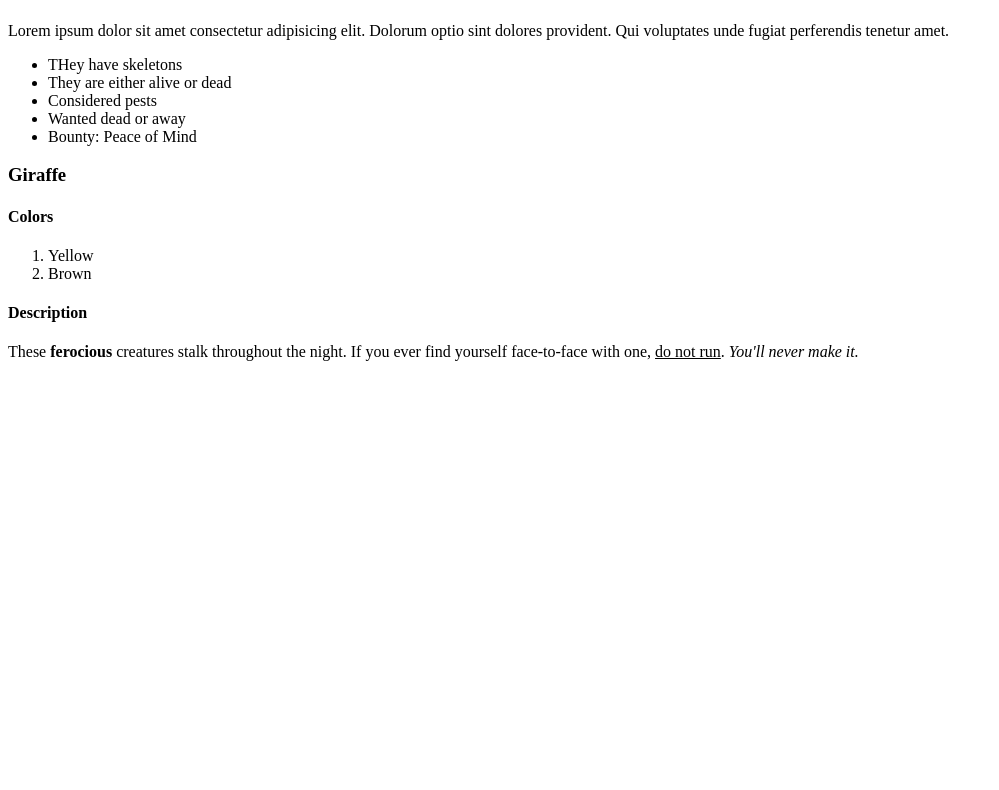
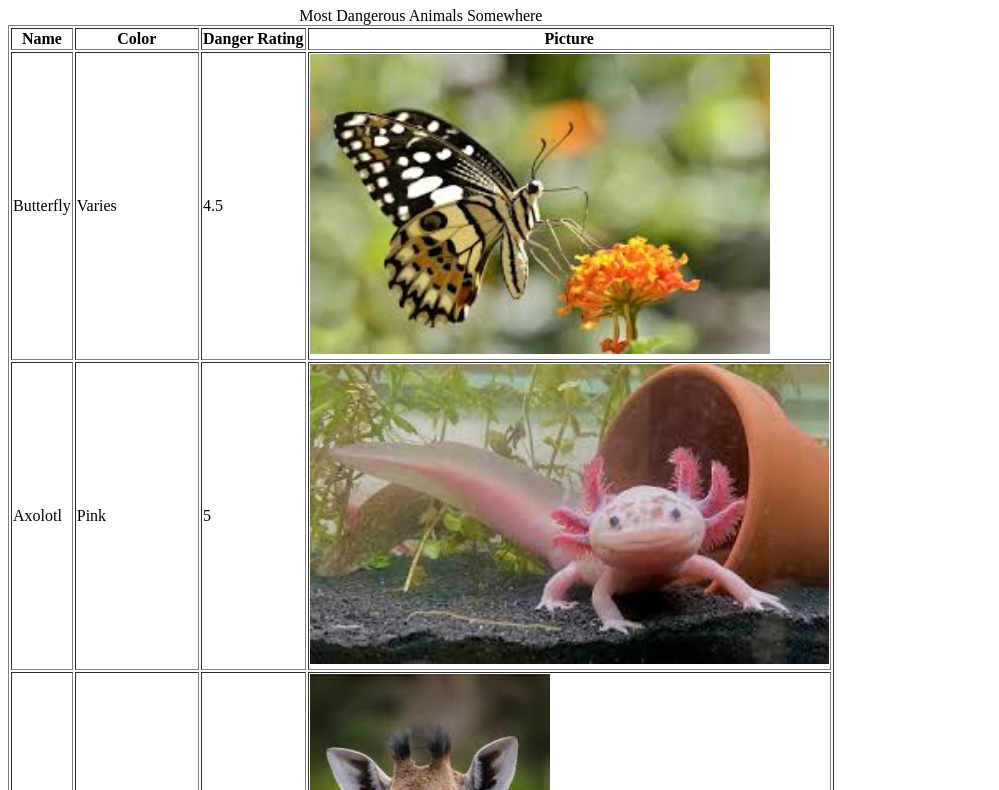
Before and after one commit to JulieSvg/Info-Infrastructure, a plain HTML site: page week-2/outdex.html in a window 1280 px wide. Shown: the part 99-889 px from the top of the page, without its empty margins (0-999 px from the left). Before the commit the page ends 800 px from the top, so only its background shows below. Drawn offline with Linux system fonts and the light colour scheme.

Commit message:
Added table and links

```diff
--- a/week-2/outdex.html
+++ b/week-2/outdex.html
@@ -6,34 +6,39 @@
     <title>Week 1 - Outdex</title>
   </head>
   <body>
+    <a href="index.html"> home </a>
+    <a href="https://google.com" target="_blank">Google</a>
     <h1>My Favorite Animals</h1>
-    <h3>Armadillo</h3>
-    <p>
-      Lorem ipsum dolor sit amet consectetur adipisicing elit. Dolorum optio
-      sint dolores provident. Qui voluptates unde fugiat perferendis tenetur
-      amet.
-    </p>
-    <ul>
-      <li>THey have skeletons</li>
-      <li>They are either alive or dead</li>
-      <li>Considered pests</li>
-      <li>Wanted dead or away</li>
-      <li>Bounty: Peace of Mind</li>
-    </ul>
+    <table border="1">
+      <caption>
+        Most Dangerous Animals Somewhere
+      </caption>
+      <tr>
+        <th>Name</th>
+        <th>Color</th>
+        <th>Danger Rating</th>
+        <th>Picture</th>
+      </tr>
+      <tr>
+        <td>Butterfly</td>
+        <td>Varies</td>
+        <td>4.5</td>
+        <td><img src="media/butterfly.jpg" alt="butterfly" height="300" /></td>
+      </tr>
+      <tr>
+        <td>Axolotl</td>
+        <td>Pink</td>
+        <td>5</td>
+        <td><img src="media/axo.jpg" alt="Axolotl" height="300" /></td>
+      </tr>
+      <tr>
+        <td>Giraffe</td>
+        <td>Yellow and Brown</td>
+        <td>8</td>
+        <td><img src="media/giraffes.jpg" alt="giraffe" height="300" /></td>
+      </tr>
+    </table>
+
     <!-- To write a comment press Ctrl + / -->
-    <section>
-      <h3>Giraffe</h3>
-      <h4>Colors</h4>
-      <ol>
-        <li>Yellow</li>
-        <li>Brown</li>
-      </ol>
-      <h4>Description</h4>
-      <p>
-        These <b>ferocious</b> creatures stalk throughout the night. If you ever
-        find yourself face-to-face with one, <u>do not run</u>.
-        <em>You'll never make it.</em>
-      </p>
-    </section>
   </body>
 </html>
```
Also changed, not shown: week-2/index.html (+1 -0 lines), week-2/lab1.html (added, +38 -0 lines), week-2/media/axo.jpg (added), week-2/media/butterfly.jpg (added), week-2/media/giraffes.jpg (added).
